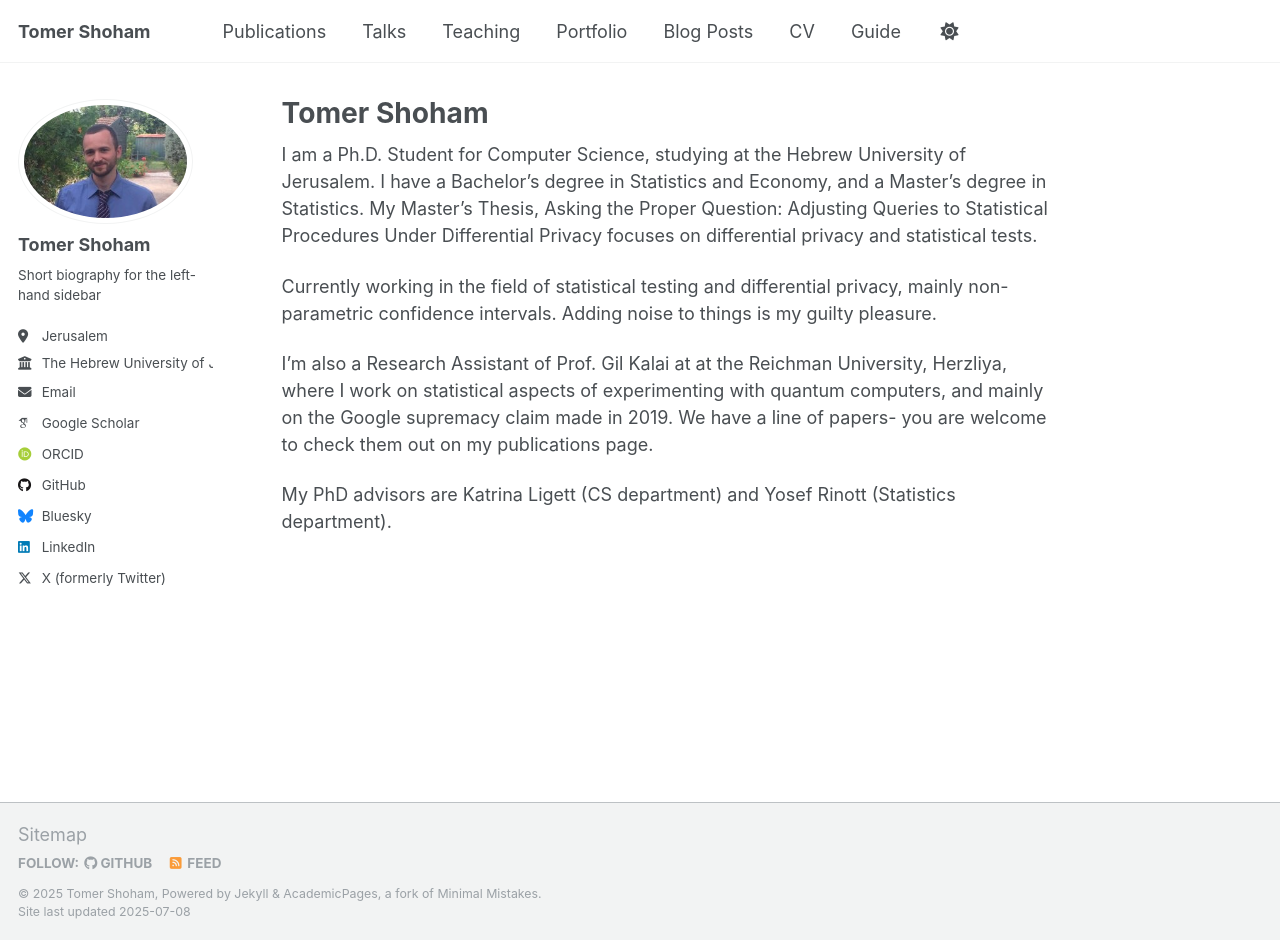
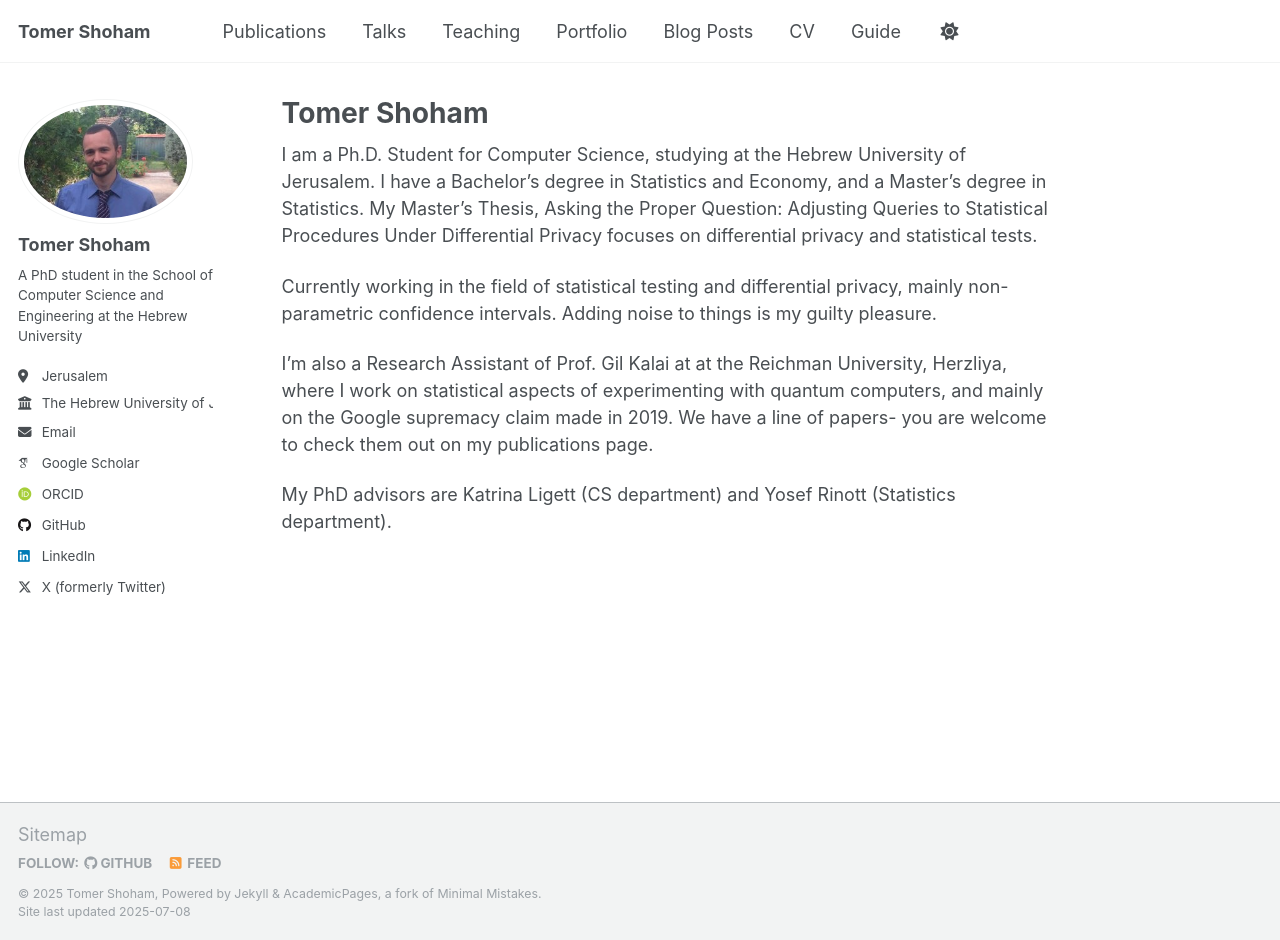
Before and after one commit to TomerShoham1/TomerShoham1.github.io, a Jekyll site: the page built from _pages/about.md, in a window 1280 px wide and 940 px high. Built offline with Jekyll 4.4.1, drawn with Linux system fonts in a browser that asks for light colours; some web fonts are replaced; a script that is not in the unit is left out.

Commit message:
Removing bluesky Editing the short bio

```diff
--- a/_config.yml
+++ b/_config.yml
@@ -25,7 +25,7 @@ author:
   avatar           : "profile.png"
   name             : "Tomer Shoham"
   pronouns         : # example: "she/her"
-  bio              : "Short biography for the left-hand sidebar"
+  bio              : "A PhD student in the School of Computer Science and Engineering at the Hebrew University"
   location         : "Jerusalem"
   employer         : "The Hebrew University of Jerusalem"
   uri              : # URL
@@ -52,7 +52,7 @@ author:
 
   # Social media
   artstation       : # Username
-  bluesky          : "bsky.app" # Replace this with you Bluesky username
+  bluesky          : # "bsky.app" # Replace this with you Bluesky username
   facebook         : # Username
   flickr           : # Username
   foursquare       : # Username
```
